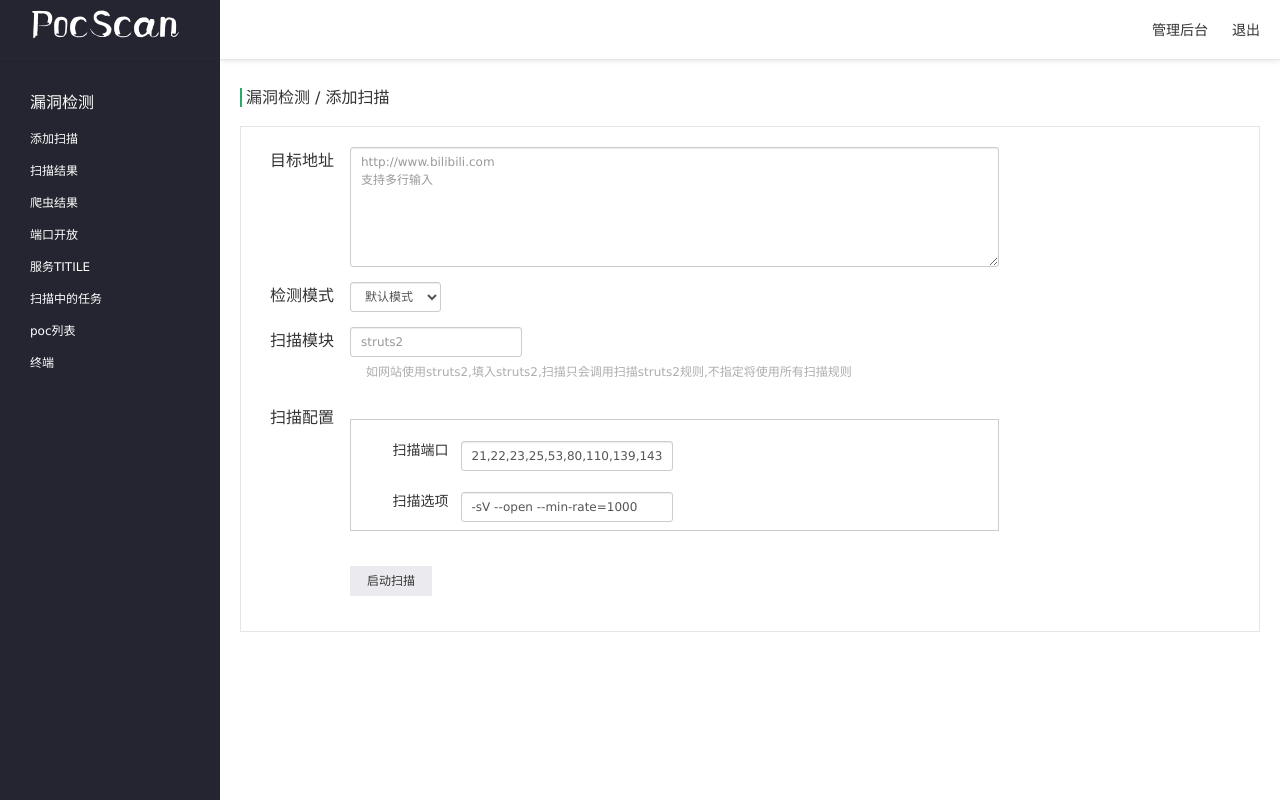
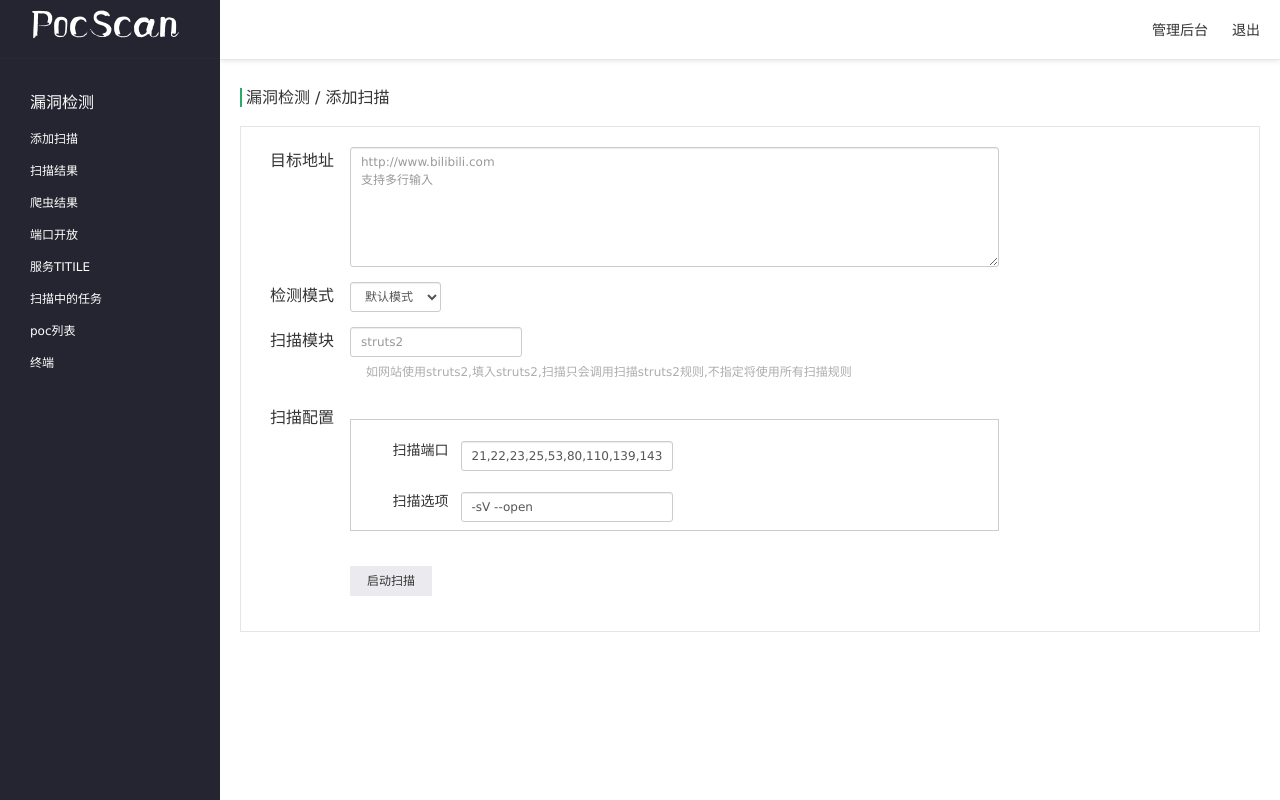
Before and after one commit to erevus-cn/pocscan, a Django app: template web/templates/index.html in a window 1280 px wide. Run offline with Django 3.2, Linux system fonts and the light colour scheme; the template is opened without the code that fills it, so the values that code supplies are empty; some libraries are stand-ins or nearby versions.

Commit message:
fix option

```diff
--- a/web/templates/index.html
+++ b/web/templates/index.html
@@ -144,7 +144,7 @@
                             </th>
                             <td>
                                 <input type="text" class="form-control"
-                                       value="-sV --open --min-rate=1000"
+                                       value="-sV --open"
                                        name="option" id="scan_option">
                       <span class="form-control-static">
 
```
